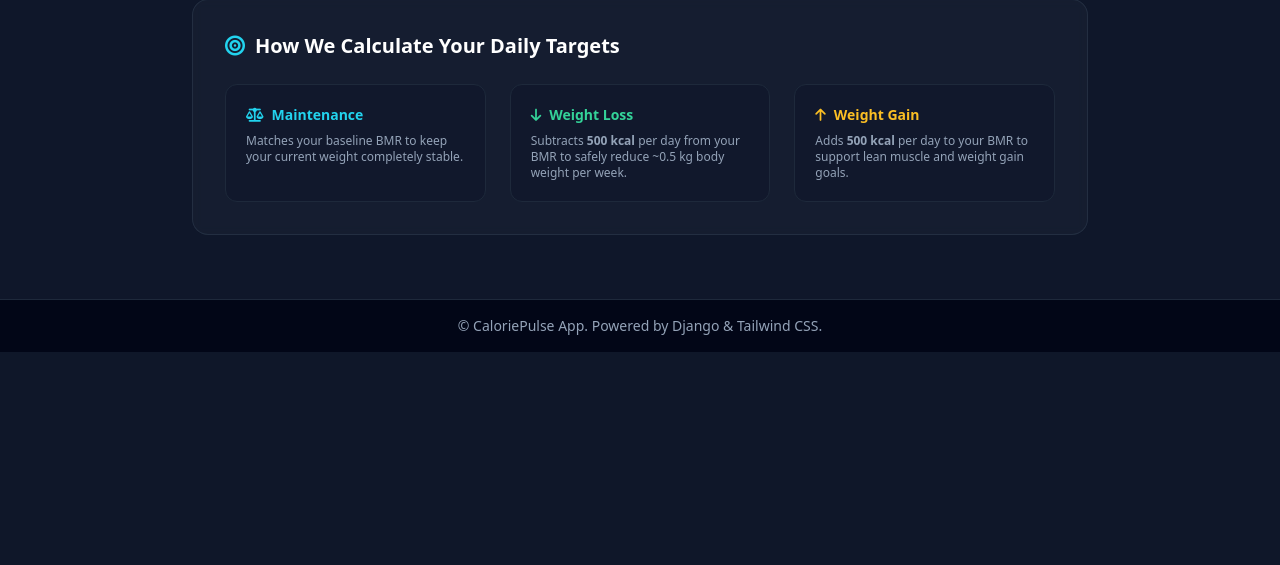
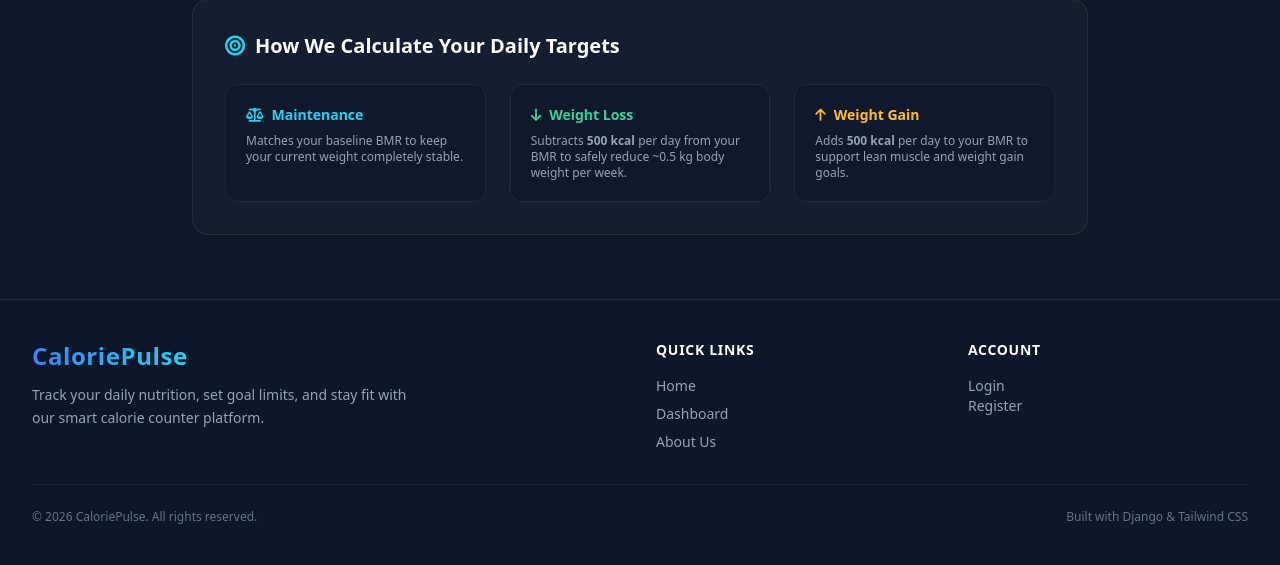
Before and after one commit to hossainnadia/Calory_counter, a Django app: page /about/ in a window 1280 px wide. Shown: the part 640-1205 px from the top of the page. Before the commit the page ends 992 px from the top, so only its background shows below. Run offline with Django 5.2, Linux system fonts and the light colour scheme; some libraries are stand-ins or nearby versions.

Commit message:
footer updated

```diff
--- a/calorie_app/templates/footer.html
+++ b/calorie_app/templates/footer.html
@@ -1,7 +1,57 @@
-<footer
-  class="bg-slate-950 border-t border-slate-800 text-center py-4 text-slate-400 text-sm mt-auto"
->
-  <div class="container mx-auto px-4">
-    <p>&copy; CaloriePulse App. Powered by Django & Tailwind CSS.</p>
+<footer class="bg-slate-900/90 border-t border-slate-800 text-slate-400 py-10 mt-auto backdrop-blur-md">
+  <div class="max-w-7xl mx-auto px-4 sm:px-6 lg:px-8">
+    <div class="grid grid-cols-1 md:grid-cols-4 gap-8 mb-8">
+
+      <!-- Brand Section -->
+      <div class="md:col-span-2">
+        <h3 class="text-2xl font-bold text-white tracking-wide flex items-center gap-2">
+          <span class="bg-gradient-to-r from-blue-500 to-cyan-400 bg-clip-text text-transparent">CaloriePulse</span>
+        </h3>
+        <p class="mt-3 text-sm text-slate-400 max-w-sm leading-relaxed">
+          Track your daily nutrition, set goal limits, and stay fit with our smart calorie counter platform.
+        </p>
+      </div>
+
+      <!-- Quick Links -->
+      <div>
+        <h4 class="text-sm font-semibold text-white uppercase tracking-wider mb-4">Quick Links</h4>
+        <ul class="space-y-2 text-sm">
+          <li>
+            <a href="{% url 'home' %}" class="hover:text-cyan-400 transition-colors">Home</a>
+          </li>
+          <li>
+            <a href="{% url 'dashboard' %}" class="hover:text-cyan-400 transition-colors">Dashboard</a>
+          </li>
+          <li>
+            <a href="{% url 'about' %}" class="hover:text-cyan-400 transition-colors">About Us</a>
+          </li>
+        </ul>
+      </div>
+
+      <!-- Account Links -->
+      <div>
+        <h4 class="text-sm font-semibold text-white uppercase tracking-wider mb-4">Account</h4>
+        <ul class="space-y-2 text-sm">
+          {% if user.is_authenticated %}
+            <li>
+              <span class="text-cyan-400">Hi, {{ user.username }}</span>
+            </li>
+          {% else %}
+            <li>
+              <a href="{% url 'login' %}" class="hover:text-cyan-400 transition-colors">Login</a>
+            </li>
+              <a href="{% url 'register' %}" class="hover:text-cyan-400 transition-colors">Register</a>
+            </li>
+          {% endif %}
+        </ul>
+      </div>
+
+    </div>
+
+    <!-- Bottom Section -->
+    <div class="border-t border-slate-800/80 pt-6 flex flex-col sm:flex-row justify-between items-center text-xs text-slate-500">
+      <p>&copy; {% now "Y" %} CaloriePulse. All rights reserved.</p>
+      <p class="mt-2 sm:mt-0">Built with Django & Tailwind CSS</p>
+    </div>
   </div>
 </footer>
```
